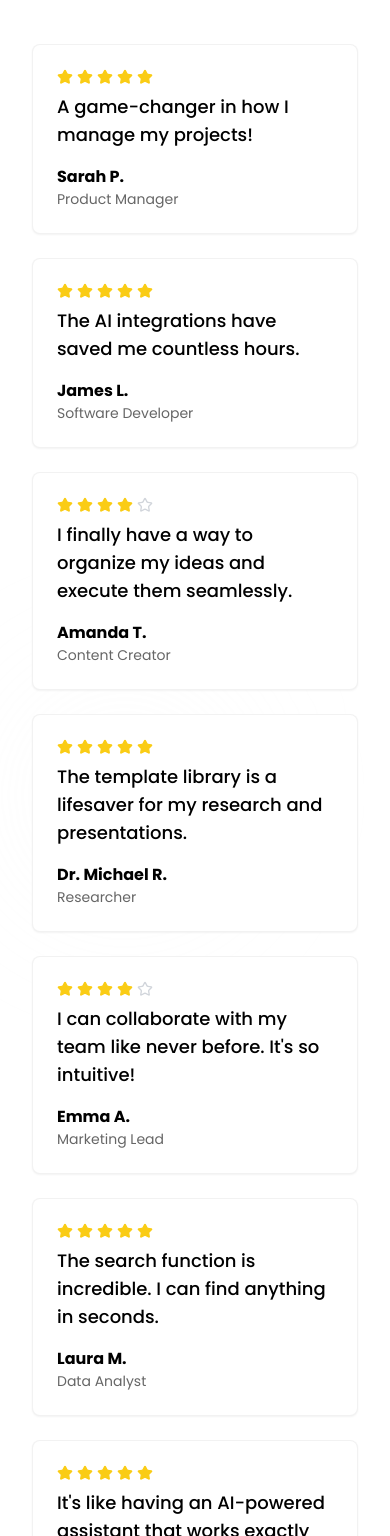
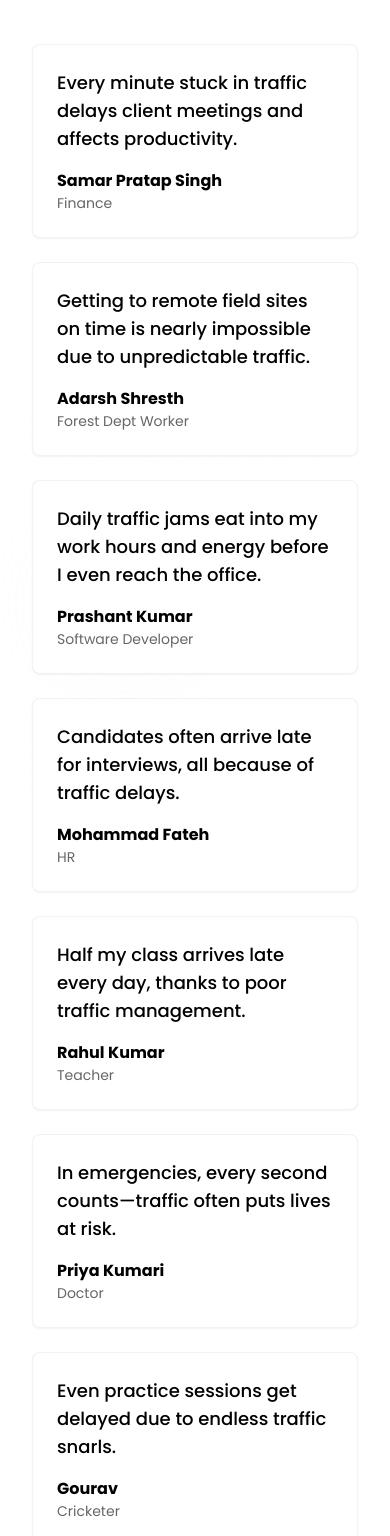
Before and after one commit to abhijeet0717/Traffikx, a React (Vite) app: page / in a window 390 px wide. Shown: the part 4088-5624 px from the top of the page. Built offline with nearby package versions, Linux system fonts and the light colour scheme.

Commit message:
Update TestimonialsSection.tsx

```diff
--- a/src/components/landing/TestimonialsSection.tsx
+++ b/src/components/landing/TestimonialsSection.tsx
@@ -8,64 +8,64 @@ export const TestimonialsSection = ({
   showTestimonials
 }: TestimonialsSectionProps) => {
   const testimonials = [{
-    quote: "A game-changer in how I manage my projects!",
-    name: "Sarah P.",
-    role: "Product Manager",
+    quote: "Every minute stuck in traffic delays client meetings and affects productivity.",
+    name: "Samar Pratap Singh",
+    role: "Finance",
     rating: 5
   }, {
-    quote: "The AI integrations have saved me countless hours.",
-    name: "James L.",
-    role: "Software Developer",
+    quote: "Getting to remote field sites on time is nearly impossible due to unpredictable traffic.",
+    name: "Adarsh Shresth",
+    role: "Forest Dept Worker",
     rating: 5
   }, {
-    quote: "I finally have a way to organize my ideas and execute them seamlessly.",
-    name: "Amanda T.",
+    quote: "Daily traffic jams eat into my work hours and energy before I even reach the office.",
+    name: "Prashant Kumar",
+    role: "Software Developer",
+    rating: 4
+  }, {
+    quote: "Candidates often arrive late for interviews, all because of traffic delays.",
+    name: "Mohammad Fateh",
+    role: "HR",
+    rating: 5
+  }, {
+    quote: "Half my class arrives late every day, thanks to poor traffic management.",
+    name: "Rahul Kumar",
+    role: "Teacher",
+    rating: 4
+  }, {
+    quote: "In emergencies, every second counts—traffic often puts lives at risk.",
+    name: "Priya Kumari",
+    role: "Doctor",
+    rating: 5
+  }, {
+    quote: "Even practice sessions get delayed due to endless traffic snarls.",
+    name: "Gourav",
+    role: "Cricketer",
+    rating: 5
+  }, {
+    quote: "Punctuality is crucial in my work, but traffic rarely cooperates.",
+    name: "Ayushi",
+    role: "Government Staff",
+    rating: 4
+  }, {
+    quote: "Traffic congestion keeps customers away and delays my supply deliveries.",
+    name: "Jatin Jain",
+    role: "Shopkeeper",
+    rating: 5
+  }, {
+    quote: "By the time I reach a shoot location, the light's gone—thanks to traffic!",
+    name: "Anjali",
     role: "Content Creator",
     rating: 4
   }, {
-    quote: "The template library is a lifesaver for my research and presentations.",
-    name: "Dr. Michael R.",
-    role: "Researcher",
+    quote: "I leave early every day, yet still get marked late due to traffic.",
+    name: "Ravi",
+    role: "Student",
     rating: 5
   }, {
-    quote: "I can collaborate with my team like never before. It's so intuitive!",
-    name: "Emma A.",
-    role: "Marketing Lead",
-    rating: 4
-  }, {
-    quote: "The search function is incredible. I can find anything in seconds.",
-    name: "Laura M.",
-    role: "Data Analyst",
-    rating: 5
-  }, {
-    quote: "It's like having an AI-powered assistant that works exactly the way I want.",
-    name: "Rafael O.",
-    role: "Startup Founder",
-    rating: 5
-  }, {
-    quote: "The visualization tools have transformed how I present complex data.",
-    name: "David K.",
-    role: "Data Scientist",
-    rating: 4
-  }, {
-    quote: "I've never been more organized. Everything is just a click away.",
-    name: "Nicole F.",
-    role: "Executive Assistant",
-    rating: 5
-  }, {
-    quote: "The AI recommendations are surprisingly accurate and helpful.",
-    name: "Thomas J.",
-    role: "Researcher",
-    rating: 4
-  }, {
-    quote: "My productivity has doubled since I started using this platform.",
-    name: "Sophia R.",
-    role: "Project Manager",
-    rating: 5
-  }, {
-    quote: "The integration with other tools makes my workflow seamless.",
-    name: "Alex C.",
-    role: "Product Designer",
+    quote: "Lost hours in traffic are lost deals—it's bad for business.",
+    name: "Ritik",
+    role: "Businessman",
     rating: 5
   }];
 
@@ -82,16 +82,16 @@ export const TestimonialsSection = ({
   return <AnimatedTransition show={showTestimonials} animation="slide-up" duration={600}>
       <div className="py-16 md:py-24">
         <div className="flex flex-col items-center gap-2 mb-12 text-center">
-          <h2 className="text-4xl font-bold text-blue-600 md:text-8xl">
-            Trusted by thinkers<br />
-            & doers everywhere.
+          <h2 className="text-4xl font-bold text-blue-600 md:text-7xl">
+            Real stories of time lost,<br />
+             stress gained & lives delayed.
           </h2>
 
         </div>
 
         <div className="grid grid-cols-1 md:grid-cols-2 lg:grid-cols-3 gap-6 px-4">
           {testimonials.map((testimonial, index) => <Card key={index} className="bg-card border border-border/50 p-6 rounded-lg shadow-sm h-full">
-              <StarRating rating={testimonial.rating} />
+              {/* <StarRating rating={testimonial.rating} /> */}
               <p className="text-lg font-medium mb-4">{testimonial.quote}</p>
               <div className="mt-4">
                 <p className="font-bold">{testimonial.name}</p>
```
